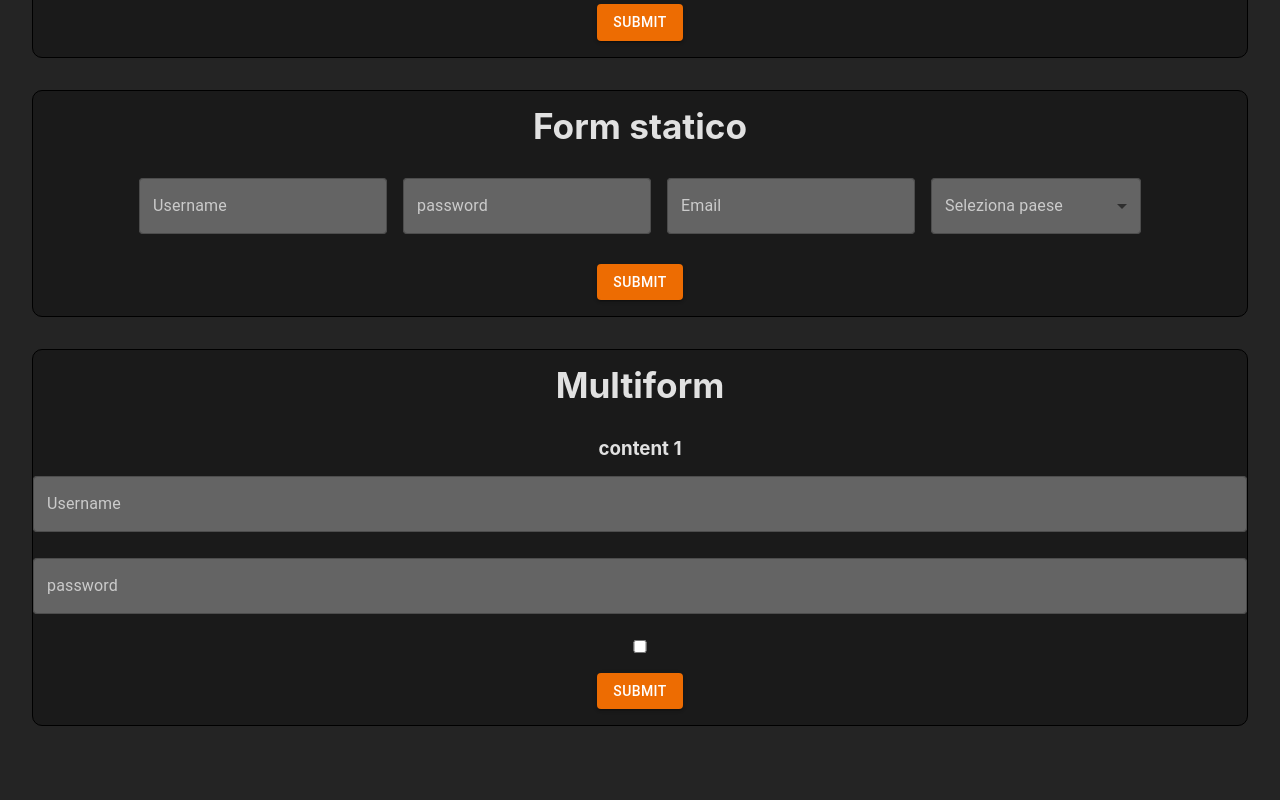
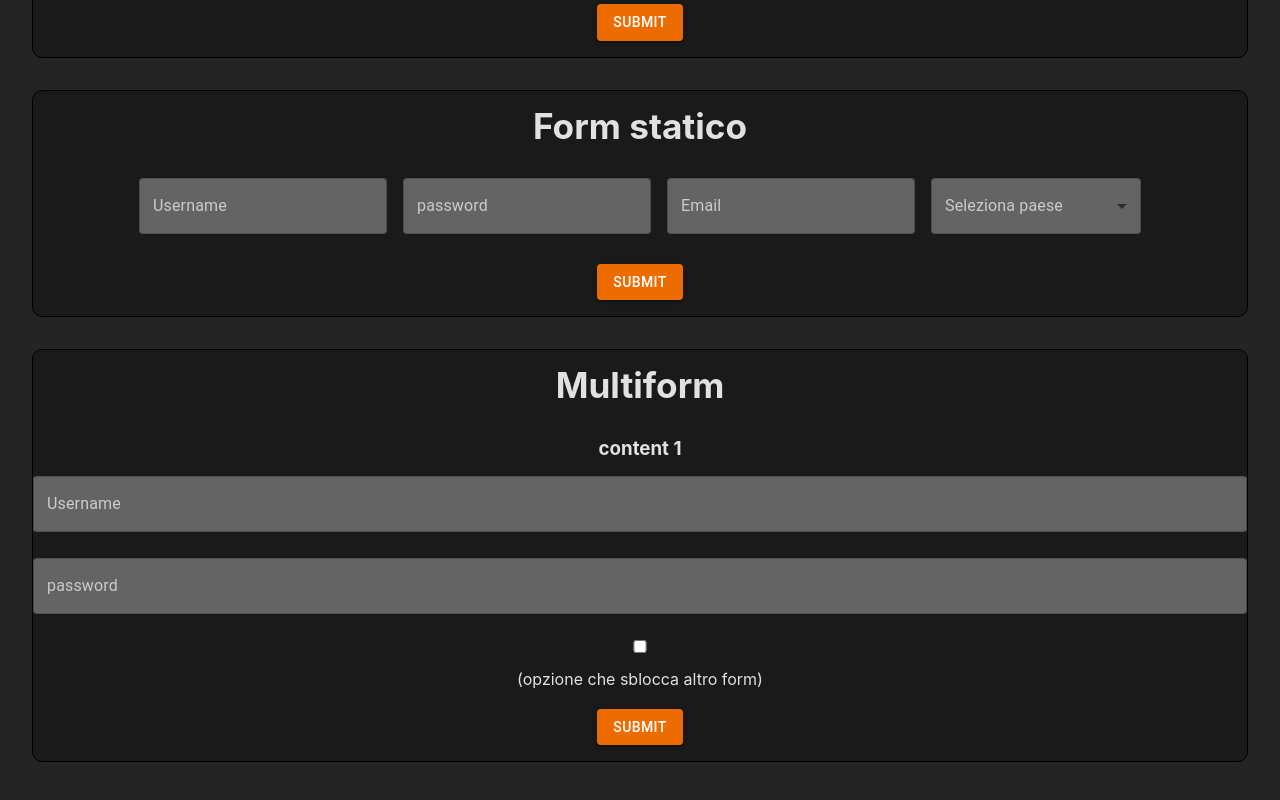
Before and after one commit to PietroSavini/react-hook-form, a React (Vite) app: page / in a window 1280 px wide. Shown: the part 272-1072 px from the top of the page. Built offline with nearby package versions, Linux system fonts and the light colour scheme.

Commit message:
add checkbox lable

```diff
--- a/src/Components/form1.tsx
+++ b/src/Components/form1.tsx
@@ -53,7 +53,8 @@ export const Form1 = (props: props) => {
                 />
                 {/* /password */}
 
-                <input type="checkbox" name="" id="" onChange={(e)=> setCheckboxValue(e.target.value)} />
+                <input type="checkbox" name="clickme" id="clickme"onChange={(e)=> setCheckboxValue(e.target.value)} />
+                <label htmlFor="clickme">(opzione che sblocca altro form)</label>
         </div>
     </>
   )
```
